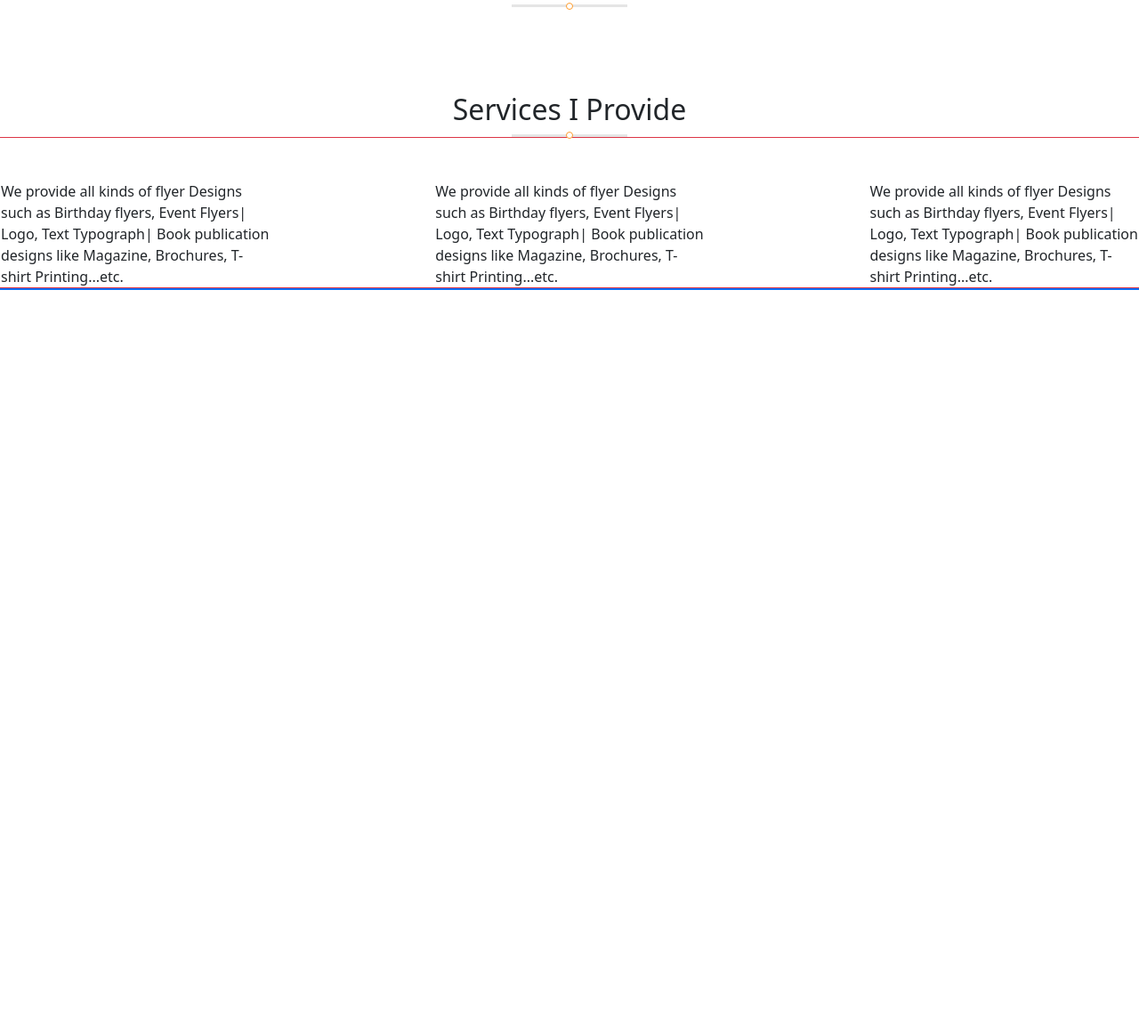
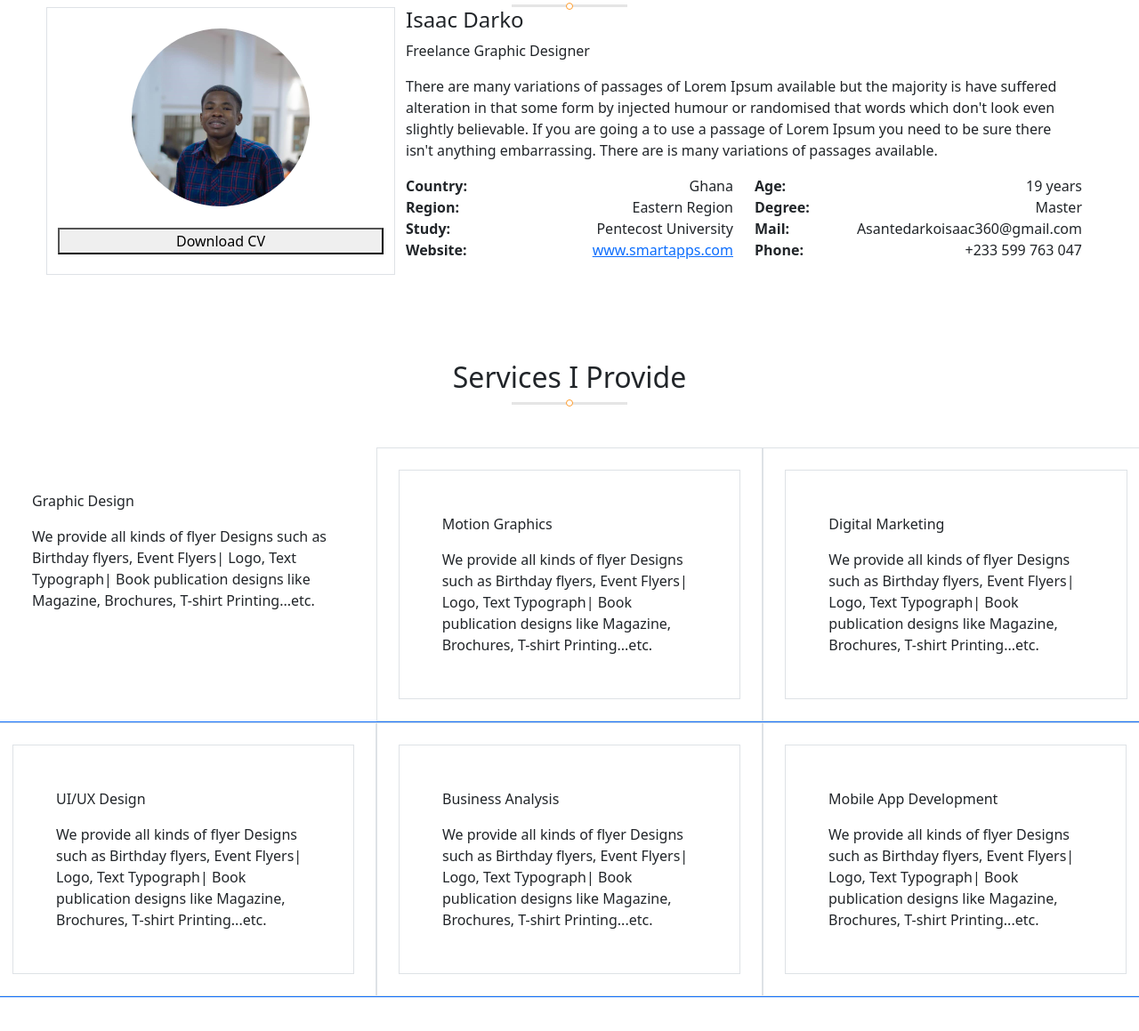
Before and after one commit to Henry33y/Ike-Grpahics-main-portfoilo, a website: page index.html in a window 1280 px wide. Shown: the part 735-1894 px from the top of the page at 89% size. Before the commit the page ends 1109 px from the top, so only its background shows below. Drawn offline with Linux system fonts and the light colour scheme.

Commit message:
More changes

```diff
--- a/index.html
+++ b/index.html
@@ -9,7 +9,7 @@
     <title>Ike Graphics</title>
 </head>
 <body class="m-0 p-0">
-    <header class="position-absolute w-100 top-0 start-0 navbar justify-content-between px-lg-5 p-2 py-3">
+    <header class="position-fixed w-100 top-0 start-0 navbar justify-content-between px-lg-5 p-2 py-3">
         <div class="nav-item col-lg-5 text-white">Logo</div>
         <div class="col-lg-7 d-none d-md-block">
             <ul class="navbar-nav flex-row justify-content-between">
@@ -55,12 +55,44 @@
                 <p class="mx-auto mx-md-0 px-2 px-md-0">Lorem ipsum dolor sit amet consectetur adipisicing elit. Fugit eius velit ratione assumenda ea. Blanditiis, odio, hic magni eligendi libero minus consectetur.</p>
             </div>
         </div>
-        <div class="heading text-center d-flex justify-content-center flex-column my-5 pt-5">
+        <div class="heading text-center d-flex justify-content-center flex-column my-5 pt-5 mx-5 px-3">
             <h2 id="About">About Me</h2>
             <p>Lorem ipsum dolor sit amet consectetur adipisicing elit.</p>
             <div class="circleIcon-container d-flex align-items-center justify-content-center">
                 <div class="rounded-circle circle-icon"></div>
                 <div class="line"></div>
+            </div>
+            <div class="row">
+                <div class="col-4 border d-flex justify-content-center flex-column gap-4">
+                    <div class="img-container2 rounded-circle mx-auto">
+                        <img class="img-fluid rounded-circle" src="src/images/Ike's-photo2.jpg" alt="A photo of myself">
+                    </div>
+                    <button>Download CV</button>
+                </div>
+                <div class="col-8 text-md-start">
+                    <h4>Isaac Darko</h4>
+                    <p>Freelance Graphic Designer</p>
+                    <p>
+                        There are many variations of passages of Lorem Ipsum available but the majority is have suffered alteration in that some
+                        form by injected humour or randomised that words which don't look even slightly believable. If you are going a to use a
+                        passage of Lorem Ipsum you need to be sure there isn't anything embarrassing. There are is many variations of passages
+                        available.
+                    </p>
+                    <div class="d-flex row text-md-start justify-content-between">
+                        <ul class="col-6">
+                            <li class="text-md-end"><span class="fw-bold float-start">Country:</span>Ghana</li>
+                            <li class="text-md-end"><span class="fw-bold float-start">Region:</span>Eastern Region</li>
+                            <li class="text-md-end"><span class="fw-bold float-start">Study:</span>Pentecost University</li>
+                            <li class="text-md-end"><span class="fw-bold float-start">Website:</span><a href="#">www.smartapps.com</a></li>
+                        </ul>
+                        <ul class="col-6">
+                            <li class="text-md-end"><span class="fw-bold float-start">Age:</span>19 years</li>
+                            <li class="text-md-end"><span class="fw-bold float-start">Degree:</span>Master</li>
+                            <li class="text-md-end"><span class="fw-bold float-start">Mail:</span>Asantedarkoisaac360@gmail.com</li>
+                            <li class="text-md-end"><span class="fw-bold float-start">Phone:</span>+233 599 763 047</li>
+                        </ul>
+                    </div>
+                </div>
             </div>
         </div>
         <div>
@@ -71,30 +103,66 @@
                     <div class="line"></div>
                 </div>
                 <div class="services">
-                    <div class="row border border-danger justify-content-between">
-                        <div class="col-md-3 pt-5 text-md-start position-relative">
-                            <div class="text">
+                    <div class="row justify-content-between">
+                        <div class="col-md-4 col-12 pt-5 text-md-start px-md-0 px-5">
+                            <div class="text p-5">
+                                <p>Graphic Design</p>
                                 We provide all kinds of flyer Designs such as Birthday flyers, Event Flyers| Logo, Text Typograph| Book publication
                                 designs like Magazine, Brochures, T-shirt Printing...etc.
                             </div>
                         </div>
-                        <div class="col-md-3 pt-5 text-md-start position-relative">
-                            <div class="text">
-                                We provide all kinds of flyer Designs such as Birthday flyers, Event Flyers| Logo, Text Typograph| Book publication
-                                designs like Magazine, Brochures, T-shirt Printing...etc.
+                        <div class="col-md-4 pt-5 col-12 text-md-start px-md-0 px-5">
+                            <div class="text p-4 border">
+                                <div class="p-5 border">
+                                    <p>Motion Graphics</p>
+                                    We provide all kinds of flyer Designs such as Birthday flyers, Event Flyers| Logo, Text Typograph| Book
+                                    publication
+                                    designs like Magazine, Brochures, T-shirt Printing...etc.
+                                </div>
                             </div>
                         </div>
-                        <div class="col-md-3 pt-5 text-md-start position-relative">
-                            <div class="text">
-                                We provide all kinds of flyer Designs such as Birthday flyers, Event Flyers| Logo, Text Typograph| Book publication
-                                designs like Magazine, Brochures, T-shirt Printing...etc.
+                        <div class="col-md-4 pt-5 col-12 text-md-start px-md-0 px-5">
+                            <div class="text p-4 border">
+                                <div class="p-5 border">
+                                    <p>Digital Marketing</p>
+                                    We provide all kinds of flyer Designs such as Birthday flyers, Event Flyers| Logo, Text Typograph| Book
+                                    publication
+                                    designs like Magazine, Brochures, T-shirt Printing...etc.
+                                </div>
                             </div>
                         </div>
                     </div>
                     <div class="row border border-primary">
-                        <div class="col-md-4"></div>
-                        <div class="col-md-4"></div>
-                        <div class="col-md-4"></div>
+                        <div class="col-md-4 text-md-start px-md-0 px-5">
+                            <div class="text p-4 border">
+                                <div class="p-5 border">
+                                    <p>UI/UX Design</p>
+                                    We provide all kinds of flyer Designs such as Birthday flyers, Event Flyers| Logo, Text Typograph| Book
+                                    publication
+                                    designs like Magazine, Brochures, T-shirt Printing...etc.
+                                </div>
+                            </div>
+                        </div>
+                        <div class="col-md-4 text-md-start px-md-0 px-5">
+                            <div class="text p-4 border">
+                                <div class="p-5 border">
+                                    <p>Business Analysis</p>
+                                    We provide all kinds of flyer Designs such as Birthday flyers, Event Flyers| Logo, Text Typograph| Book
+                                    publication
+                                    designs like Magazine, Brochures, T-shirt Printing...etc.
+                                </div>
+                            </div>
+                        </div>
+                        <div class="col-md-4 text-md-start px-md-0 px-5">
+                            <div class="text p-4 border">
+                                <div class="p-5 border">
+                                    <p>Mobile App Development</p>
+                                    We provide all kinds of flyer Designs such as Birthday flyers, Event Flyers| Logo, Text Typograph| Book
+                                    publication
+                                    designs like Magazine, Brochures, T-shirt Printing...etc.
+                                </div>
+                            </div>
+                        </div>
                     </div>
                 </div>
             </div>
--- a/src/script.js
+++ b/src/script.js
@@ -1,4 +1,5 @@
 const backToTop = document.querySelector('.back2top');
+const header= document.querySelector('header');
 
 window.addEventListener('scroll', () => {
     if (window.scrollY > 500) {
@@ -7,4 +8,12 @@ window.addEventListener('scroll', () => {
     else {
         backToTop.classList.remove('active');
     }
+    if(window.scrollY > 80){
+        header.classList.add('whitebg');
+    }
+    else{
+        header.classList.remove('whitebg');
+
+    }
 })
+console.log (header);
--- a/src/style.css
+++ b/src/style.css
@@ -6,6 +6,7 @@
     --dark: #000000;
     --dark-low: rgba(0, 0, 0, 0.65);
     --line-bg-color: #e5e5e5;
+    --light-bg-color: #F9F9F9;;
 }
 *,::before,::after{
     box-sizing: border-box;
@@ -19,6 +20,7 @@ body{
 }
 header{
     z-index: 1;
+    transition: 300ms;
 }
 .hero{
     padding-top: 13em;
@@ -36,6 +38,10 @@ header{
     z-index: -1;
     position: absolute;
     top: 0;
+}
+ul{
+    list-style-type: none;
+    padding-inline-start: 0;
 }
 .hero h1{
     font-weight: 700;
@@ -66,6 +72,9 @@ header{
     width: 300px !important;
     /* margin-bottom: 1em; */
 }
+.img-container2{
+    width: 200px;
+}
 .navbar-nav li{
     position: relative;
 }
@@ -73,7 +82,7 @@ header{
     content: '';
     background-color: var(--orange);
     width: 100%;
-    height: 2px;
+    height: 3px;
     border-radius: 20px;
     position: absolute;
     bottom: 4px;
@@ -165,7 +174,19 @@ header{
 .back2top:hover{
     background-color: var(--orange);
 }
-
+.whitebg{
+    background-color: rgba(255, 255, 255,0.8);
+    backdrop-filter: blur(8px);
+}
+header.whitebg *{
+    color: var(--text-grey) !important;
+}
+.services{
+    background-color: var(--light-bg-color);
+}
+.services>.row>*{
+    background-color: white !important;
+}
 @keyframes loadIn{
     from{
         transform: translateX(100%);
```
